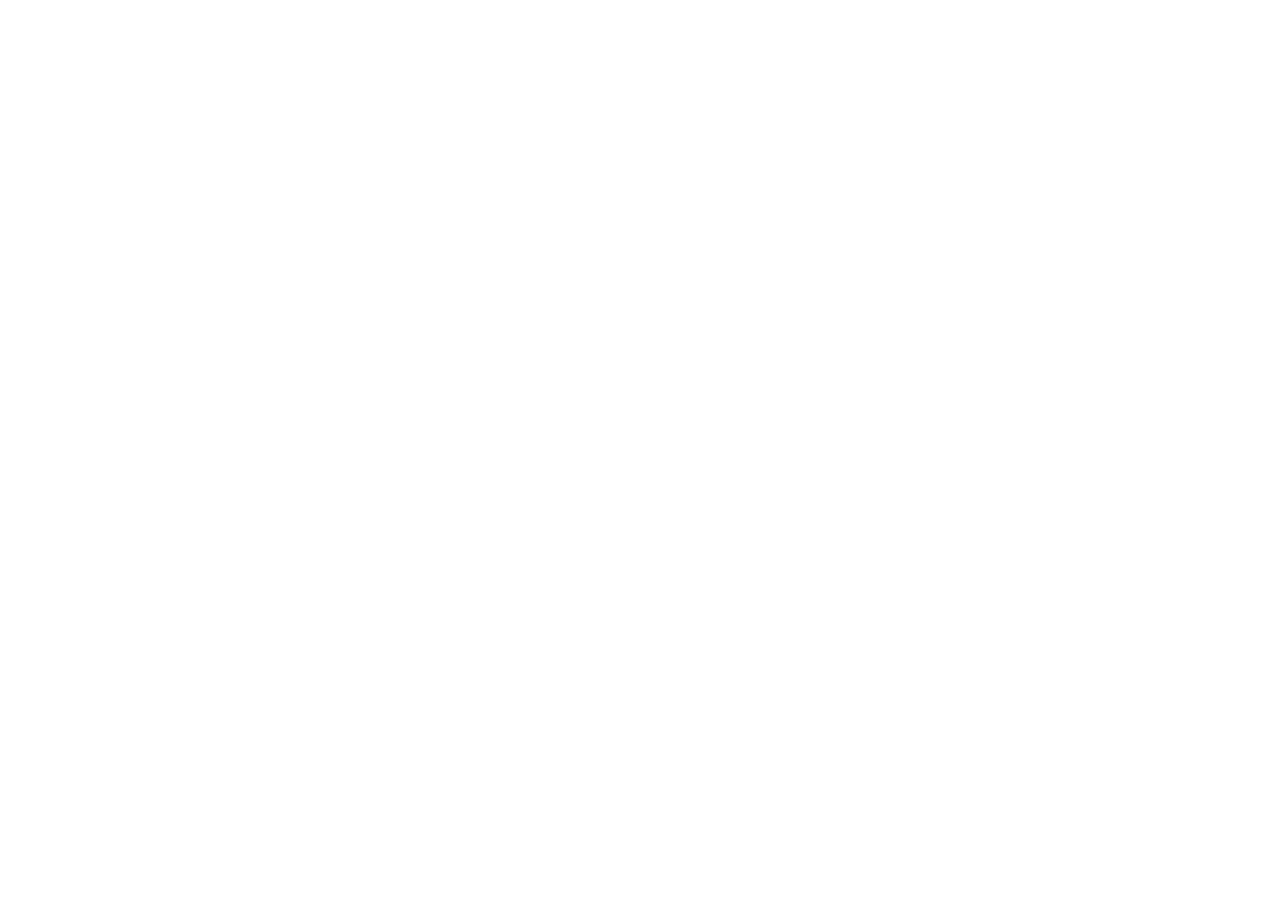
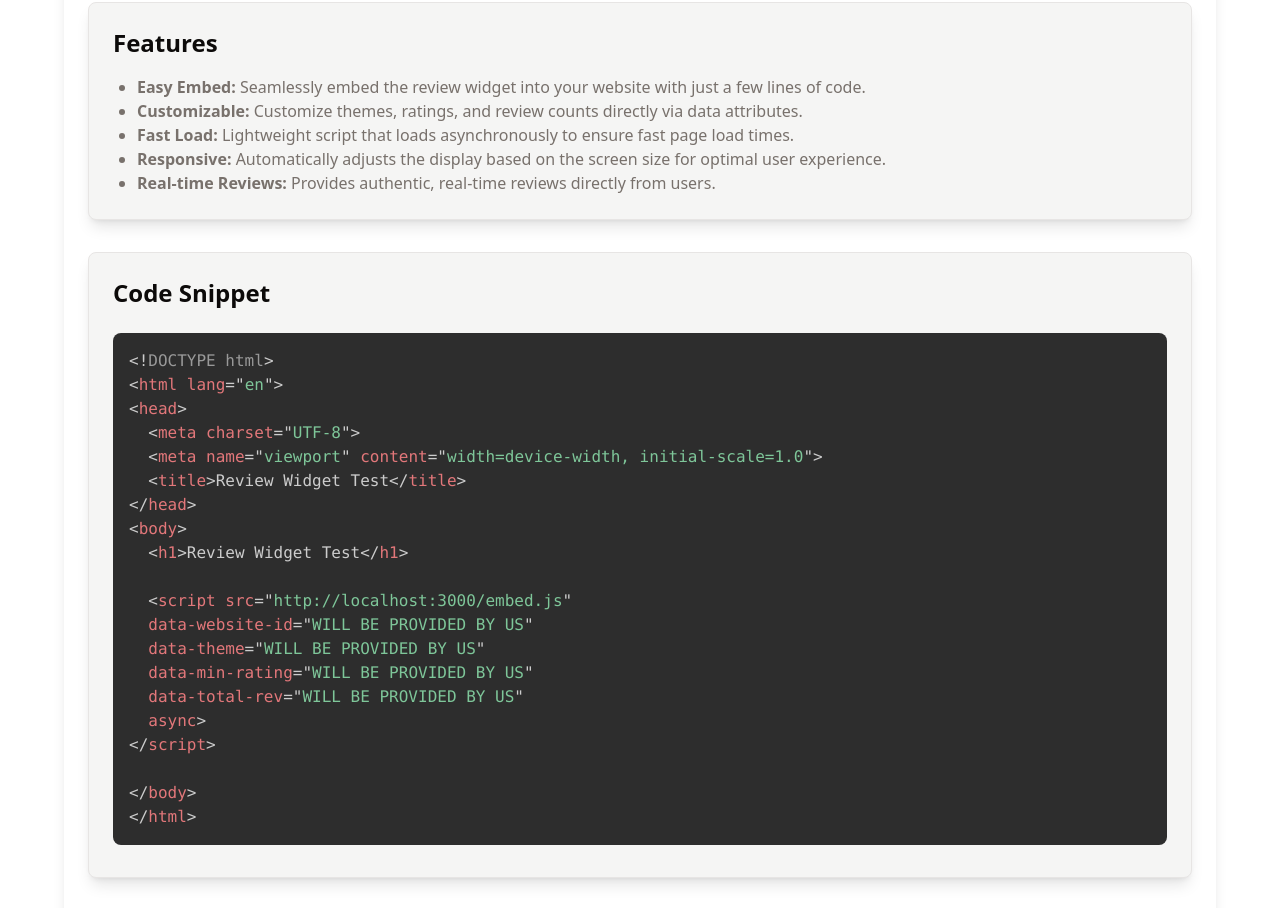
Before and after one commit to ArunavaCoderEm/ReviewR, a Next.js app: page /features in a window 1280 px wide. Shown: the part 217-1125 px from the top of the page. Before the commit the page ends 800 px from the top, so only its background shows below. Built offline with nearby package versions, Linux system fonts and the light colour scheme; no server answers.

Commit message:
push till now

```diff
--- a/package.json
+++ b/package.json
@@ -19,6 +19,7 @@
     "@radix-ui/react-select": "^2.1.4",
     "@radix-ui/react-separator": "^1.1.1",
     "@radix-ui/react-slot": "^1.1.1",
+    "@radix-ui/react-tabs": "^1.1.2",
     "@radix-ui/react-tooltip": "^1.1.6",
     "axios": "^1.7.9",
     "class-variance-authority": "^0.7.1",
@@ -29,6 +30,7 @@
     "lucide-react": "^0.469.0",
     "next": "15.0.3",
     "next-themes": "^0.4.4",
+    "prismjs": "^1.29.0",
     "react": "19.0.0-rc-66855b96-20241106",
     "react-dom": "19.0.0-rc-66855b96-20241106",
     "sonner": "^1.7.1",
@@ -39,6 +41,7 @@
   },
   "devDependencies": {
     "@types/node": "^20",
+    "@types/prismjs": "^1.26.5",
     "@types/react": "^18",
     "@types/react-dom": "^18",
     "eslint": "^8",
--- a/src/app/(sections)/features/page.tsx
+++ b/src/app/(sections)/features/page.tsx
@@ -1,7 +1,95 @@
-import React from 'react'
+"use client";
 
-export default function Features():React.ReactNode {
+import React, { useEffect } from "react";
+import { Card } from "@/components/ui/card";
+import { Alert } from "@/components/ui/alert";
+import { Button } from "@/components/ui/button";
+import "prismjs";
+import "prismjs/themes/prism-tomorrow.min.css";
+
+const FeaturesPage = () => {
+  useEffect(() => {
+    import("prismjs").then((Prism) => {
+      Prism.highlightAll();
+    });
+  }, []);
+
   return (
-    <div>Features</div>
-  )
-}
+    <div className="min-h-screen p-8">
+      <div className="mx-auto p-6 rounded-lg shadow-lg">
+        <h1 className="text-4xl font-bold text-center bg-clip-text text-transparent bg-gradient-to-t from-foreground to-muted-foreground mb-6">
+          ReviewR Features
+        </h1>
+
+        <div className="space-y-8">
+          <Card className="bg-muted shadow-lg rounded-lg p-6">
+            <h2 className="text-2xl font-semibold text-foreground mb-4">
+              Features
+            </h2>
+            <ul className="list-disc pl-6 text-muted-foreground">
+              <li>
+                <strong>Easy Embed:</strong> Seamlessly embed the review widget
+                into your website with just a few lines of code.
+              </li>
+              <li>
+                <strong>Customizable:</strong> Customize themes, ratings, and
+                review counts directly via data attributes.
+              </li>
+              <li>
+                <strong>Fast Load:</strong> Lightweight script that loads
+                asynchronously to ensure fast page load times.
+              </li>
+              <li>
+                <strong>Responsive:</strong> Automatically adjusts the display
+                based on the screen size for optimal user experience.
+              </li>
+              <li>
+                <strong>Real-time Reviews:</strong> Provides authentic,
+                real-time reviews directly from users.
+              </li>
+            </ul>
+          </Card>
+
+          <Card className="bg-muted shadow-lg rounded-lg p-6">
+            <h2 className="text-2xl font-semibold text-foreground mb-4">
+              Code Snippet
+            </h2>
+            <div className="overflow-x-auto">
+              <pre className="bg-foreground text-white p-4 rounded-lg whitespace-nowrap">
+                <code className="language-html">
+                  {"<!DOCTYPE html>\n" +
+                    '<html lang="en">\n' +
+                    "<head>\n" +
+                    '  <meta charset="UTF-8">\n' +
+                    '  <meta name="viewport" content="width=device-width, initial-scale=1.0">\n' +
+                    "  <title>Review Widget Test</title>\n" +
+                    "</head>\n" +
+                    "<body>\n" +
+                    "  <h1>Review Widget Test</h1>\n" +
+                    "\n" +
+                    '  <script src="http://localhost:3000/embed.js"\n' +
+                    '  data-website-id="WILL BE PROVIDED BY US"\n' +
+                    '  data-theme="WILL BE PROVIDED BY US"\n' +
+                    '  data-min-rating="WILL BE PROVIDED BY US"\n' +
+                    '  data-total-rev="WILL BE PROVIDED BY US"\n' +
+                    "  async>\n" +
+                    "</script>\n" +
+                    "\n" +
+                    "</body>\n" +
+                    "</html>"}
+                </code>
+              </pre>
+            </div>
+          </Card>
+        </div>
+
+        <Alert variant="default" className="mt-8">
+          <span className="font-bold">Try it out:</span> Embed the widget in
+          your website to display real user reviews!
+        </Alert>
+      </div>
+    </div>
+  );
+};
+
+export default FeaturesPage;
--- /dev/null
+++ b/src/components/ui/alert.tsx
@@ -0,0 +1,59 @@
+import * as React from "react"
+import { cva, type VariantProps } from "class-variance-authority"
+
+import { cn } from "@/lib/utils"
+
+const alertVariants = cva(
+  "relative w-full rounded-lg border px-4 py-3 text-sm [&>svg+div]:translate-y-[-3px] [&>svg]:absolute [&>svg]:left-4 [&>svg]:top-4 [&>svg]:text-foreground [&>svg~*]:pl-7",
+  {
+    variants: {
+      variant: {
+        default: "bg-background text-foreground",
+        destructive:
+          "border-destructive/50 text-destructive dark:border-destructive [&>svg]:text-destructive",
+      },
+    },
+    defaultVariants: {
+      variant: "default",
+    },
+  }
+)
+
+const Alert = React.forwardRef<
+  HTMLDivElement,
+  React.HTMLAttributes<HTMLDivElement> & VariantProps<typeof alertVariants>
+>(({ className, variant, ...props }, ref) => (
+  <div
+    ref={ref}
+    role="alert"
+    className={cn(alertVariants({ variant }), className)}
+    {...props}
+  />
+))
+Alert.displayName = "Alert"
+
+const AlertTitle = React.forwardRef<
+  HTMLParagraphElement,
+  React.HTMLAttributes<HTMLHeadingElement>
+>(({ className, ...props }, ref) => (
+  <h5
+    ref={ref}
+    className={cn("mb-1 font-medium leading-none tracking-tight", className)}
+    {...props}
+  />
+))
+AlertTitle.displayName = "AlertTitle"
+
+const AlertDescription = React.forwardRef<
+  HTMLParagraphElement,
+  React.HTMLAttributes<HTMLParagraphElement>
+>(({ className, ...props }, ref) => (
+  <div
+    ref={ref}
+    className={cn("text-sm [&_p]:leading-relaxed", className)}
+    {...props}
+  />
+))
+AlertDescription.displayName = "AlertDescription"
+
+export { Alert, AlertTitle, AlertDescription }
--- /dev/null
+++ b/src/components/ui/tabs.tsx
@@ -0,0 +1,55 @@
+"use client"
+
+import * as React from "react"
+import * as TabsPrimitive from "@radix-ui/react-tabs"
+
+import { cn } from "@/lib/utils"
+
+const Tabs = TabsPrimitive.Root
+
+const TabsList = React.forwardRef<
+  React.ElementRef<typeof TabsPrimitive.List>,
+  React.ComponentPropsWithoutRef<typeof TabsPrimitive.List>
+>(({ className, ...props }, ref) => (
+  <TabsPrimitive.List
+    ref={ref}
+    className={cn(
+      "inline-flex h-9 items-center justify-center rounded-lg bg-muted p-1 text-muted-foreground",
+      className
+    )}
+    {...props}
+  />
+))
+TabsList.displayName = TabsPrimitive.List.displayName
+
+const TabsTrigger = React.forwardRef<
+  React.ElementRef<typeof TabsPrimitive.Trigger>,
+  React.ComponentPropsWithoutRef<typeof TabsPrimitive.Trigger>
+>(({ className, ...props }, ref) => (
+  <TabsPrimitive.Trigger
+    ref={ref}
+    className={cn(
+      "inline-flex items-center justify-center whitespace-nowrap rounded-md px-3 py-1 text-sm font-medium ring-offset-background transition-all focus-visible:outline-none focus-visible:ring-2 focus-visible:ring-ring focus-visible:ring-offset-2 disabled:pointer-events-none disabled:opacity-50 data-[state=active]:bg-background data-[state=active]:text-foreground data-[state=active]:shadow",
+      className
+    )}
+    {...props}
+  />
+))
+TabsTrigger.displayName = TabsPrimitive.Trigger.displayName
+
+const TabsContent = React.forwardRef<
+  React.ElementRef<typeof TabsPrimitive.Content>,
+  React.ComponentPropsWithoutRef<typeof TabsPrimitive.Content>
+>(({ className, ...props }, ref) => (
+  <TabsPrimitive.Content
+    ref={ref}
+    className={cn(
+      "mt-2 ring-offset-background focus-visible:outline-none focus-visible:ring-2 focus-visible:ring-ring focus-visible:ring-offset-2",
+      className
+    )}
+    {...props}
+  />
+))
+TabsContent.displayName = TabsPrimitive.Content.displayName
+
+export { Tabs, TabsList, TabsTrigger, TabsContent }
```
Also changed, not shown: src/app/(sections)/about/page.tsx (+66 -4 lines), 2 other files (tests, documents, lock files or other folders).
